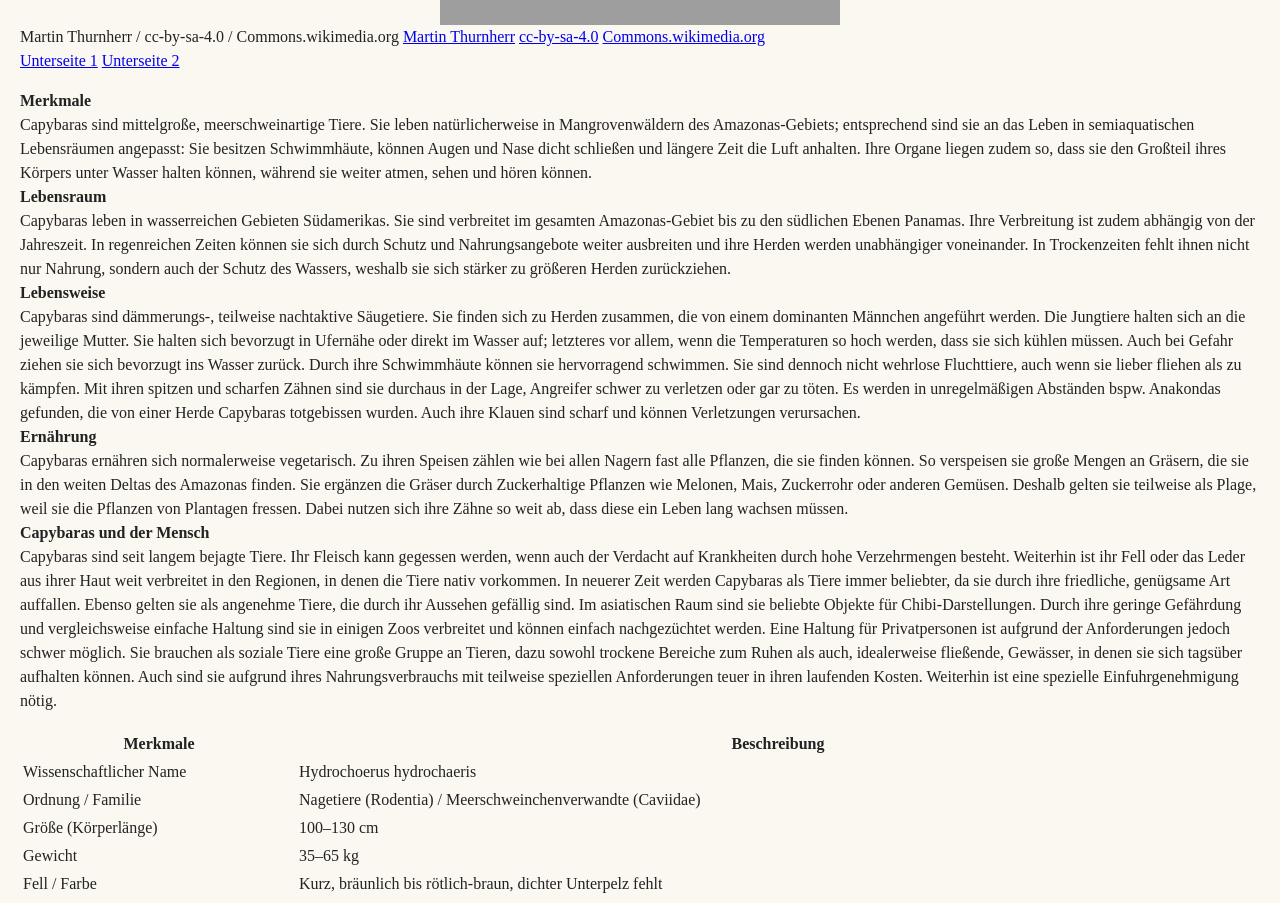
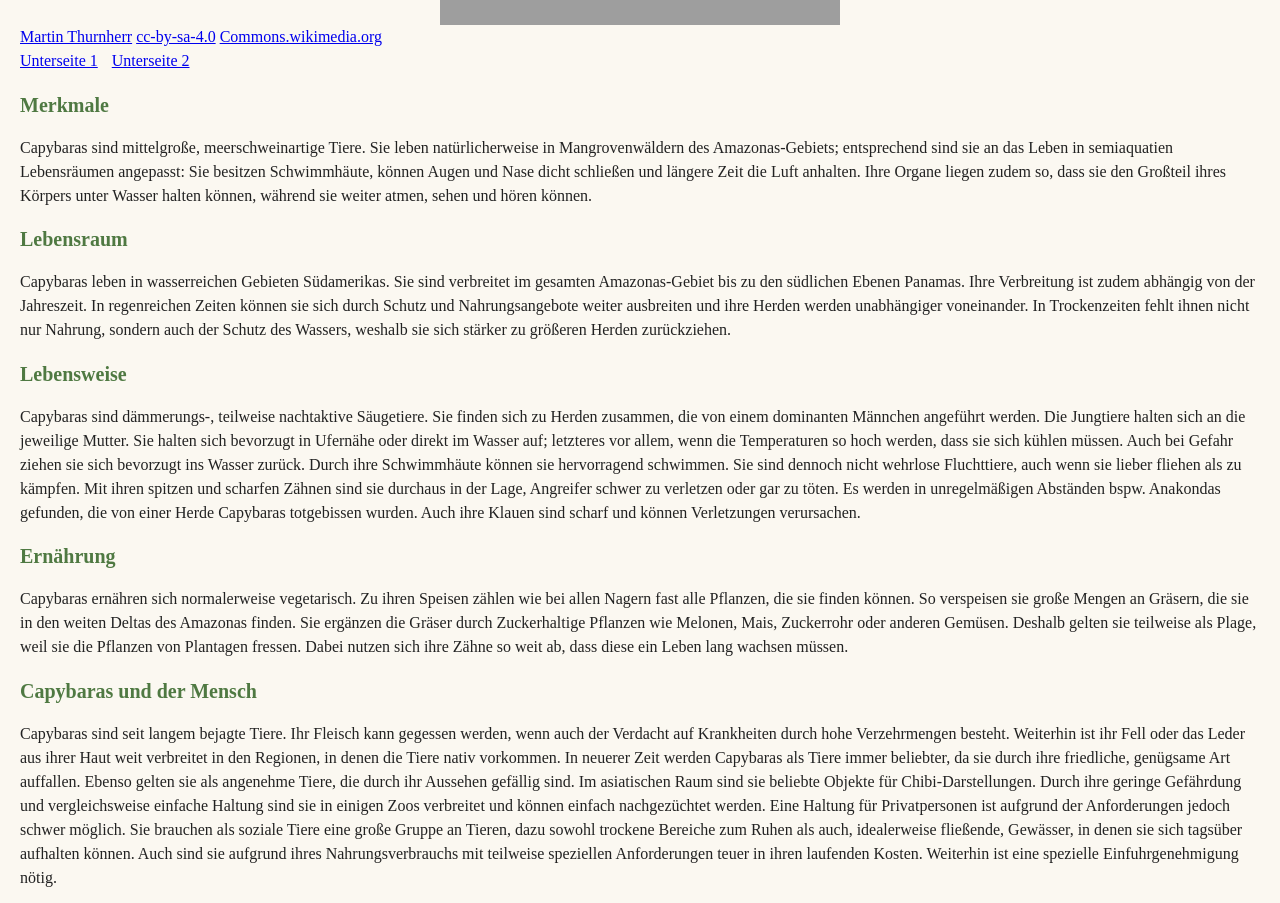
Before and after one commit to pjanura/capybara, a plain HTML site: page index.html in a window 1280 px wide. Shown: the part 380-1283 px from the top of the page. Drawn offline with Linux system fonts and the light colour scheme; grey boxes are pictures that could not be loaded.

Commit message:
Update index.html

```diff
--- a/index.html
+++ b/index.html
@@ -1,30 +1,88 @@
 <!doctype html>
 <html lang="de">
+
 <head>
   <meta charset="utf-8" />
   <meta name="viewport" content="width=device-width,initial-scale=1" />
   <title>Startseite</title>
-  <link rel="stylesheet" href="style.css" />
+
+  <style>
+    body{
+      font-family: "Times New Roman", Times, serif;
+      color: #222222;
+      margin: 0;
+      padding: 20px;
+      line-height: 1.5;
+      background-color: #FBF8F1;
+    }
+
+    h1{
+      text-align: center;
+      margin-bottom: 20px;
+      color: #8B5E3C;
+      font-size: 30px;
+    }
+
+    h2{
+      text-align: left;
+      margin-bottom: 5px;
+      color: #4F7942;
+      font-size: 20px;
+    }
+
+    h3{
+      font-family: "Comic Sans MS", "Comic Sans", cursive;
+      text-align: left;
+      margin-bottom: 5px;
+      color: #4F7942;
+      font-size: 20px;
+    }
+
+    img{
+      max-width: 50%;
+      height: auto;
+      display: block;
+      margin: 0 auto;
+    }
+
+    table{
+      width: 100%;
+      margin-top: 10px;
+      border-collapse: collapse;
+    }
+
+    th, td{
+      border: 1px solid #ddd;
+      padding: 8px;
+      text-align: left;
+      vertical-align: top;
+    }
+
+    th{
+      background: #f3efe6;
+    }
+
+    footer{
+      margin-top: 20px;
+      border-top: 1px solid #ddd;
+      padding-top: 12px;
+    }
+
+    nav a{
+      margin-right: 10px;
+    }
+  </style>
 </head>
 
 <body>
   <header>
     <h1>CAPYBARA BESTE WESEN</h1>
 
-   <img src="https://upload.wikimedia.org/wikipedia/commons/8/87/Wasserschwein-Capybara.JPG">
+    <img src="https://upload.wikimedia.org/wikipedia/commons/8/87/Wasserschwein-Capybara.JPG" alt="Capybara" />
 
-Martin Thurnherr / cc-by-sa-4.0 / Commons.wikimedia.org
-<a href=
-"https://meta.wikimedia.org/wiki/User:Matutinho"
->Martin Thurnherr</a>
-
-<a href=
-"https://creativecommons.org/licenses/by-sa/4.0/legalcode"
->cc-by-sa-4.0</a>
-
-<a href=
-"https://commons.wikimedia.org/w/index.php?title=File%3AWasserschwein-Capybara.JPG"
->Commons.wikimedia.org</a>
+    <a href="https://meta.wikimedia.org/wiki/User:Matutinho">Martin Thurnherr</a>
+    <a href="https://creativecommons.org/licenses/by-sa/4.0/legalcode">cc-by-sa-4.0</a>
+    <a href="https://commons.wikimedia.org/w/index.php?title=File%3AWasserschwein-Capybara.JPG">Commons.wikimedia.org</a>
 
     <nav aria-label="Unterseiten Navigation">
       <a href="unterseite-1.html">Unterseite 1</a>
@@ -33,29 +91,55 @@ Martin Thurnherr / cc-by-sa-4.0 / Commons.wikimedia.org
   </header>
 
   <main>
+    <h2>Merkmale</h2>
     <p>
-            <b>Merkmale</b> <br />
-                Capybaras sind mittelgroße, meerschweinartige Tiere. Sie leben natürlicherweise in Mangrovenwäldern des Amazonas-Gebiets; entsprechend sind sie an das Leben in semiaquatischen Lebensräumen angepasst:
-      Sie besitzen Schwimmhäute, können Augen und Nase dicht schließen und längere Zeit die Luft anhalten. Ihre Organe liegen zudem so, dass sie den Großteil ihres Körpers unter Wasser halten können, während sie weiter atmen, sehen und hören können. <br />
+      Capybaras sind mittelgroße, meerschweinartige Tiere. Sie leben natürlicherweise in Mangrovenwäldern des Amazonas-Gebiets;
+      entsprechend sind sie an das Leben in semiaquatien Lebensräumen angepasst: Sie besitzen Schwimmhäute, können Augen und
+      Nase dicht schließen und längere Zeit die Luft anhalten. Ihre Organe liegen zudem so, dass sie den Großteil ihres Körpers
+      unter Wasser halten können, während sie weiter atmen, sehen und hören können.
+    </p>
 
-       <b>Lebensraum</b> <br />
-                Capybaras leben in wasserreichen Gebieten Südamerikas. Sie sind verbreitet im gesamten Amazonas-Gebiet bis zu den südlichen Ebenen Panamas. Ihre Verbreitung ist zudem abhängig von der Jahreszeit.
-      In regenreichen Zeiten können sie sich durch Schutz und Nahrungsangebote weiter ausbreiten und ihre Herden werden unabhängiger voneinander. In Trockenzeiten fehlt ihnen nicht nur Nahrung, sondern auch der Schutz des Wassers, weshalb sie sich stärker zu größeren Herden zurückziehen. <br />
+    <h2>Lebensraum</h2>
+    <p>
+      Capybaras leben in wasserreichen Gebieten Südamerikas. Sie sind verbreitet im gesamten Amazonas-Gebiet bis zu den südlichen
+      Ebenen Panamas. Ihre Verbreitung ist zudem abhängig von der Jahreszeit. In regenreichen Zeiten können sie sich durch Schutz
+      und Nahrungsangebote weiter ausbreiten und ihre Herden werden unabhängiger voneinander. In Trockenzeiten fehlt ihnen nicht
+      nur Nahrung, sondern auch der Schutz des Wassers, weshalb sie sich stärker zu größeren Herden zurückziehen.
+    </p>
 
-        <b>Lebensweise</b> <br />
-                Capybaras sind dämmerungs-, teilweise nachtaktive Säugetiere. Sie finden sich zu Herden zusammen, die von einem dominanten Männchen angeführt werden. Die Jungtiere halten sich an die jeweilige Mutter.
-      Sie halten sich bevorzugt in Ufernähe oder direkt im Wasser auf; letzteres vor allem, wenn die Temperaturen so hoch werden, dass sie sich kühlen müssen. Auch bei Gefahr ziehen sie sich bevorzugt ins Wasser zurück. Durch ihre Schwimmhäute können sie hervorragend schwimmen. Sie sind dennoch nicht wehrlose Fluchttiere, auch wenn sie lieber fliehen als zu kämpfen. Mit ihren spitzen und scharfen Zähnen sind sie durchaus in der Lage, Angreifer schwer zu verletzen oder gar zu töten. Es werden in unregelmäßigen Abständen bspw. Anakondas gefunden, die von einer Herde Capybaras totgebissen wurden. Auch ihre Klauen sind scharf und können Verletzungen verursachen. <br />
+    <h2>Lebensweise</h2>
+    <p>
+      Capybaras sind dämmerungs-, teilweise nachtaktive Säugetiere. Sie finden sich zu Herden zusammen, die von einem dominanten
+      Männchen angeführt werden. Die Jungtiere halten sich an die jeweilige Mutter. Sie halten sich bevorzugt in Ufernähe oder
+      direkt im Wasser auf; letzteres vor allem, wenn die Temperaturen so hoch werden, dass sie sich kühlen müssen. Auch bei
+      Gefahr ziehen sie sich bevorzugt ins Wasser zurück. Durch ihre Schwimmhäute können sie hervorragend schwimmen. Sie sind
+      dennoch nicht wehrlose Fluchttiere, auch wenn sie lieber fliehen als zu kämpfen. Mit ihren spitzen und scharfen Zähnen sind
+      sie durchaus in der Lage, Angreifer schwer zu verletzen oder gar zu töten. Es werden in unregelmäßigen Abständen bspw.
+      Anakondas gefunden, die von einer Herde Capybaras totgebissen wurden. Auch ihre Klauen sind scharf und können Verletzungen
+      verursachen.
+    </p>
 
-        <b>Ernährung</b> <br />
-                Capybaras ernähren sich normalerweise vegetarisch. Zu ihren Speisen zählen wie bei allen Nagern fast alle Pflanzen, die sie finden können. So verspeisen sie große Mengen an Gräsern, die sie in den weiten Deltas des Amazonas finden.
-      Sie ergänzen die Gräser durch Zuckerhaltige Pflanzen wie Melonen, Mais, Zuckerrohr oder anderen Gemüsen. Deshalb gelten sie teilweise als Plage, weil sie die Pflanzen von Plantagen fressen. Dabei nutzen sich ihre Zähne so weit ab, dass diese ein Leben lang wachsen müssen. <br />
+    <h2>Ernährung</h2>
+    <p>
+      Capybaras ernähren sich normalerweise vegetarisch. Zu ihren Speisen zählen wie bei allen Nagern fast alle Pflanzen, die sie
+      finden können. So verspeisen sie große Mengen an Gräsern, die sie in den weiten Deltas des Amazonas finden. Sie ergänzen die
+      Gräser durch Zuckerhaltige Pflanzen wie Melonen, Mais, Zuckerrohr oder anderen Gemüsen. Deshalb gelten sie teilweise als
+      Plage, weil sie die Pflanzen von Plantagen fressen. Dabei nutzen sich ihre Zähne so weit ab, dass diese ein Leben lang
+      wachsen müssen.
+    </p>
 
-        <b>Capybaras und der Mensch </b> <br />
-                Capybaras sind seit langem bejagte Tiere. Ihr Fleisch kann gegessen werden, wenn auch der Verdacht auf Krankheiten durch hohe Verzehrmengen besteht. Weiterhin ist ihr Fell oder das Leder aus ihrer Haut weit verbreitet in den Regionen,
-      in denen die Tiere nativ vorkommen. In neuerer Zeit werden Capybaras als Tiere immer beliebter, da sie durch ihre friedliche, genügsame Art auffallen. Ebenso gelten sie als angenehme Tiere, die durch ihr Aussehen gefällig sind.
-      Im asiatischen Raum sind sie beliebte Objekte für Chibi-Darstellungen. Durch ihre geringe Gefährdung und vergleichsweise einfache Haltung sind sie in einigen Zoos verbreitet und können einfach nachgezüchtet werden.
-      Eine Haltung für Privatpersonen ist aufgrund der Anforderungen jedoch schwer möglich. Sie brauchen als soziale Tiere eine große Gruppe an Tieren, dazu sowohl trockene Bereiche zum Ruhen als auch, idealerweise fließende,
-      Gewässer, in denen sie sich tagsüber aufhalten können. Auch sind sie aufgrund ihres Nahrungsverbrauchs mit teilweise speziellen Anforderungen teuer in ihren laufenden Kosten. Weiterhin ist eine spezielle Einfuhrgenehmigung nötig. <br />
+    <h2>Capybaras und der Mensch</h2>
+    <p>
+      Capybaras sind seit langem bejagte Tiere. Ihr Fleisch kann gegessen werden, wenn auch der Verdacht auf Krankheiten durch
+      hohe Verzehrmengen besteht. Weiterhin ist ihr Fell oder das Leder aus ihrer Haut weit verbreitet in den Regionen, in denen
+      die Tiere nativ vorkommen. In neuerer Zeit werden Capybaras als Tiere immer beliebter, da sie durch ihre friedliche,
+      genügsame Art auffallen. Ebenso gelten sie als angenehme Tiere, die durch ihr Aussehen gefällig sind. Im asiatischen Raum
+      sind sie beliebte Objekte für Chibi-Darstellungen. Durch ihre geringe Gefährdung und vergleichsweise einfache Haltung sind
+      sie in einigen Zoos verbreitet und können einfach nachgezüchtet werden. Eine Haltung für Privatpersonen ist aufgrund der
+      Anforderungen jedoch schwer möglich. Sie brauchen als soziale Tiere eine große Gruppe an Tieren, dazu sowohl trockene
+      Bereiche zum Ruhen als auch, idealerweise fließende, Gewässer, in denen sie sich tagsüber aufhalten können. Auch sind sie
+      aufgrund ihres Nahrungsverbrauchs mit teilweise speziellen Anforderungen teuer in ihren laufenden Kosten. Weiterhin ist eine
+      spezielle Einfuhrgenehmigung nötig.
     </p>
 
     <table>
@@ -67,11 +151,11 @@ Martin Thurnherr / cc-by-sa-4.0 / Commons.wikimedia.org
       </thead>
       <tbody>
         <tr>
-          <td>Wissenschaftlicher Name </td>
+          <td>Wissenschaftlicher Name</td>
           <td>Hydrochoerus hydrochaeris</td>
         </tr>
         <tr>
-          <td>Ordnung / Familie </td>
+          <td>Ordnung / Familie</td>
           <td>Nagetiere (Rodentia) / Meerschweinchenverwandte (Caviidae)</td>
         </tr>
         <tr>
@@ -96,8 +180,7 @@ Martin Thurnherr / cc-by-sa-4.0 / Commons.wikimedia.org
         </tr>
         <tr>
           <td>Ernährung</td>
-          <td>Herbivor: Gräser, Wasserpflanzen, gelegentlich Früchte und Rinde
-</td>
+          <td>Herbivor: Gräser, Wasserpflanzen, gelegentlich Früchte und Rinde</td>
         </tr>
         <tr>
           <td>Sozialverhalten</td>
@@ -112,8 +195,10 @@ Martin Thurnherr / cc-by-sa-4.0 / Commons.wikimedia.org
 
     <footer>
       Externer Link:
-      <a href="https://kahoot.it/challenge/08670092?challenge-id=0d227623-b381-4ba0-808b-ae5df1ba3aeb_1770727429889" target="_blank" rel="noopener noreferrer">Kahoot Quiz zum CAPY</a>
+      <a href="https://kahoot.it/challenge/08670092?challenge-id=0d227623-b381-4ba0-808b-ae5df1ba3aeb_1770727429889"
+         target="_blank" rel="noopener noreferrer">Kahoot Quiz zum CAPY</a>
     </footer>
   </main>
 </body>
+
 </html>
```
Lines whose indentation alone changed are shown as unchanged.
